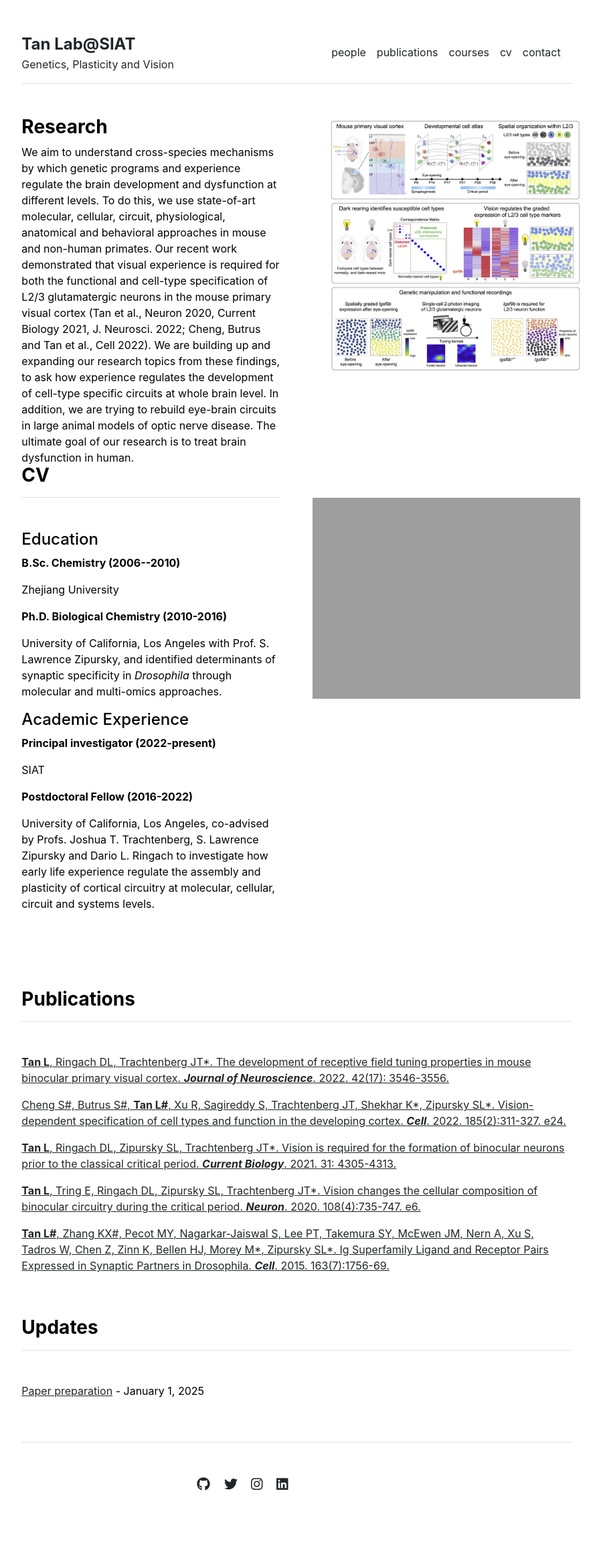
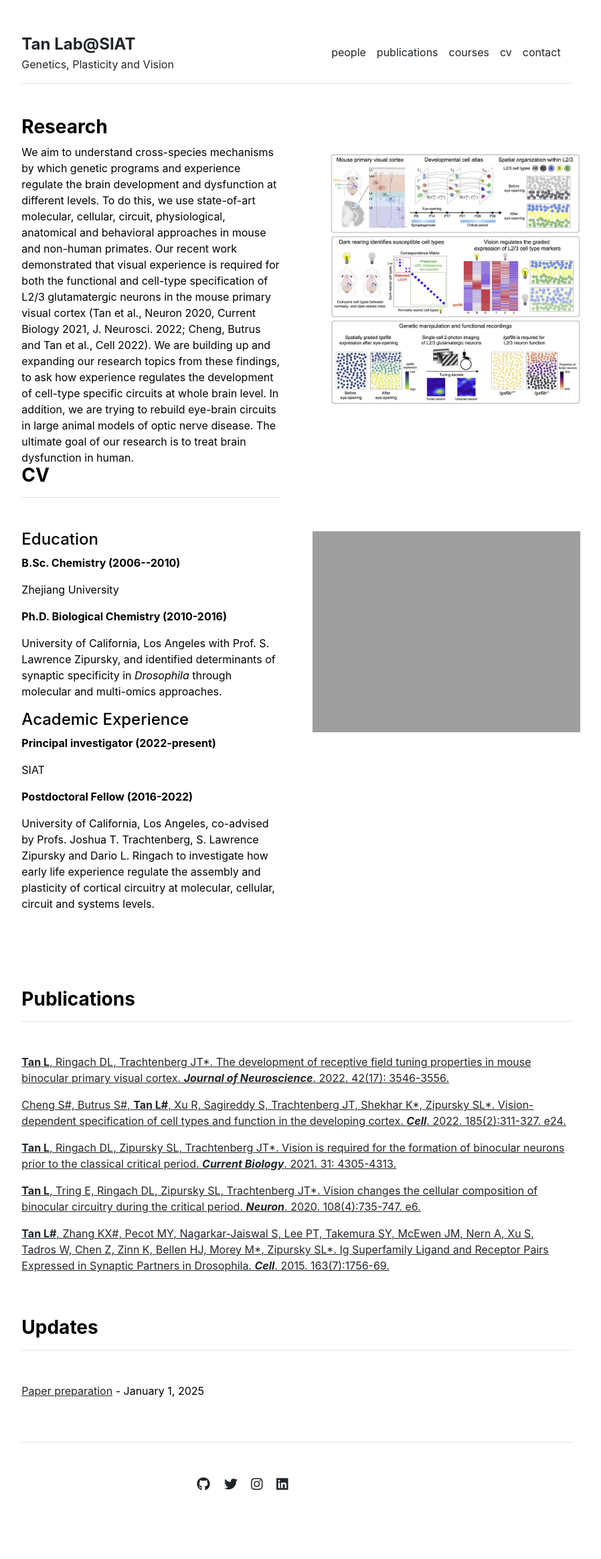
Before and after one commit to Tan-Lab-SIAT/lab-homepage, a Jekyll site: the page built from index.md, in a window 1280 px wide. Shown: the whole page at 67% size, without its empty margins (197-1095 px from the left). Built offline with Jekyll 4.4.1, drawn with Linux system fonts in a browser that asks for light colours.

Commit message:
Update home.html

```diff
--- a/_layouts/home.html
+++ b/_layouts/home.html
@@ -14,7 +14,7 @@
     animal models of optic nerve disease. The ultimate goal of our research is to treat brain dysfunction in human.' }}
   </div>
   <div class="col-md-6 text-center">
-    <img src="{{ site.github.url }}/assets/img/cell_graph.jpg" alt="Home" class="img-fluid" width="150%" style="display: inline-block; margin-left: 20px;">
+    <img src="{{ site.github.url }}/assets/img/cell_graph.jpg" alt="Home" class="img-fluid" width="100%" style="display: inline-block; margin-left: 20px;margin-top: 50px;">
   </div>
 </div>
 <div class="row g-5 mb-5">
@@ -32,7 +32,7 @@
     {% endfor %}
   </div>
   <div class="col-md-6 text-center">
-    <img src="{{ site.github.url }}/assets/img/neurotree_limingtan.png" alt="Your Name" class="img-fluid" style="max-width:580px;">
+    <img src="{{ site.github.url }}/assets/img/neurotree_limingtan.png" alt="Your Name" class="img-fluid" style="max-width:580px;margin-top: 50px;">
   </div>
 </div>
 
```
